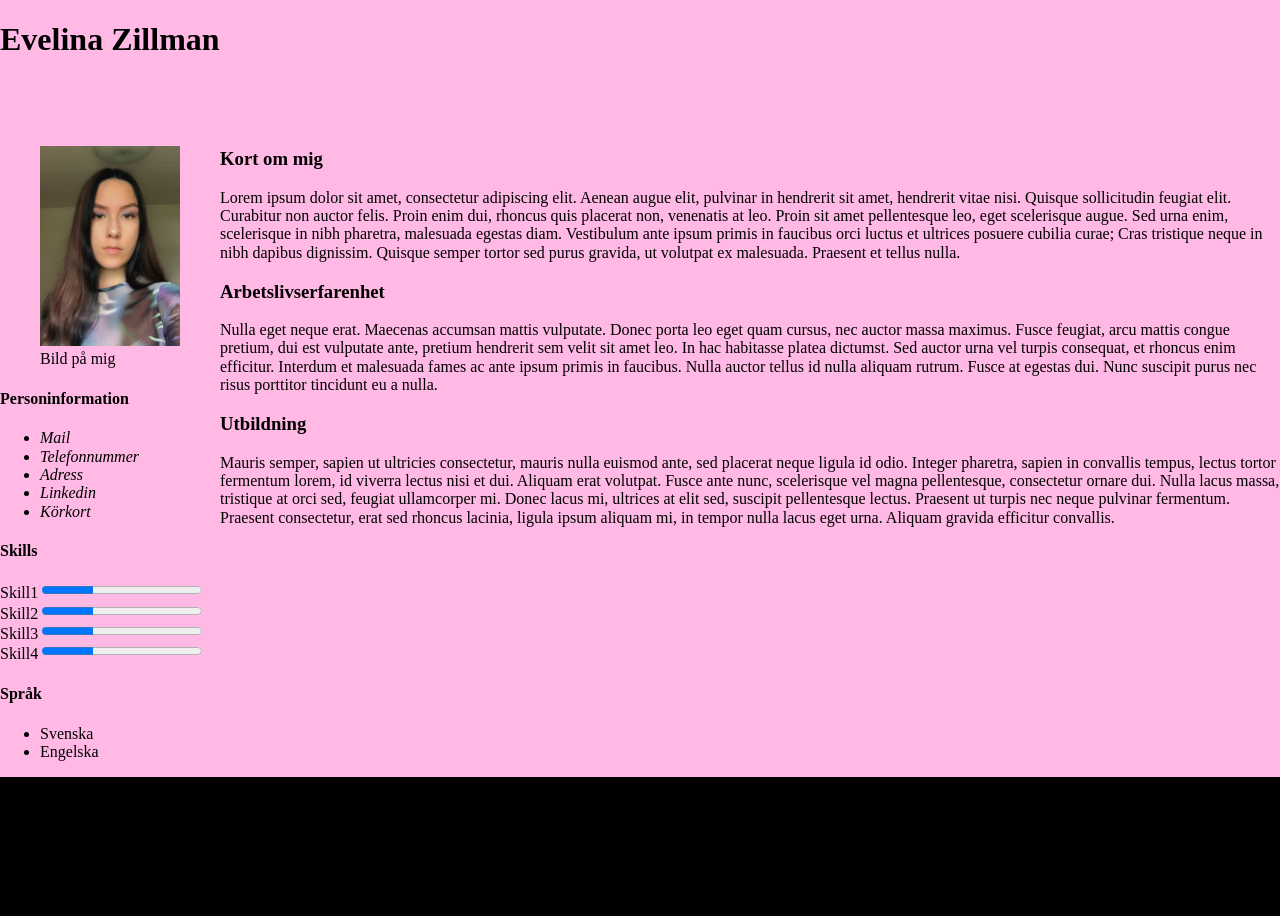
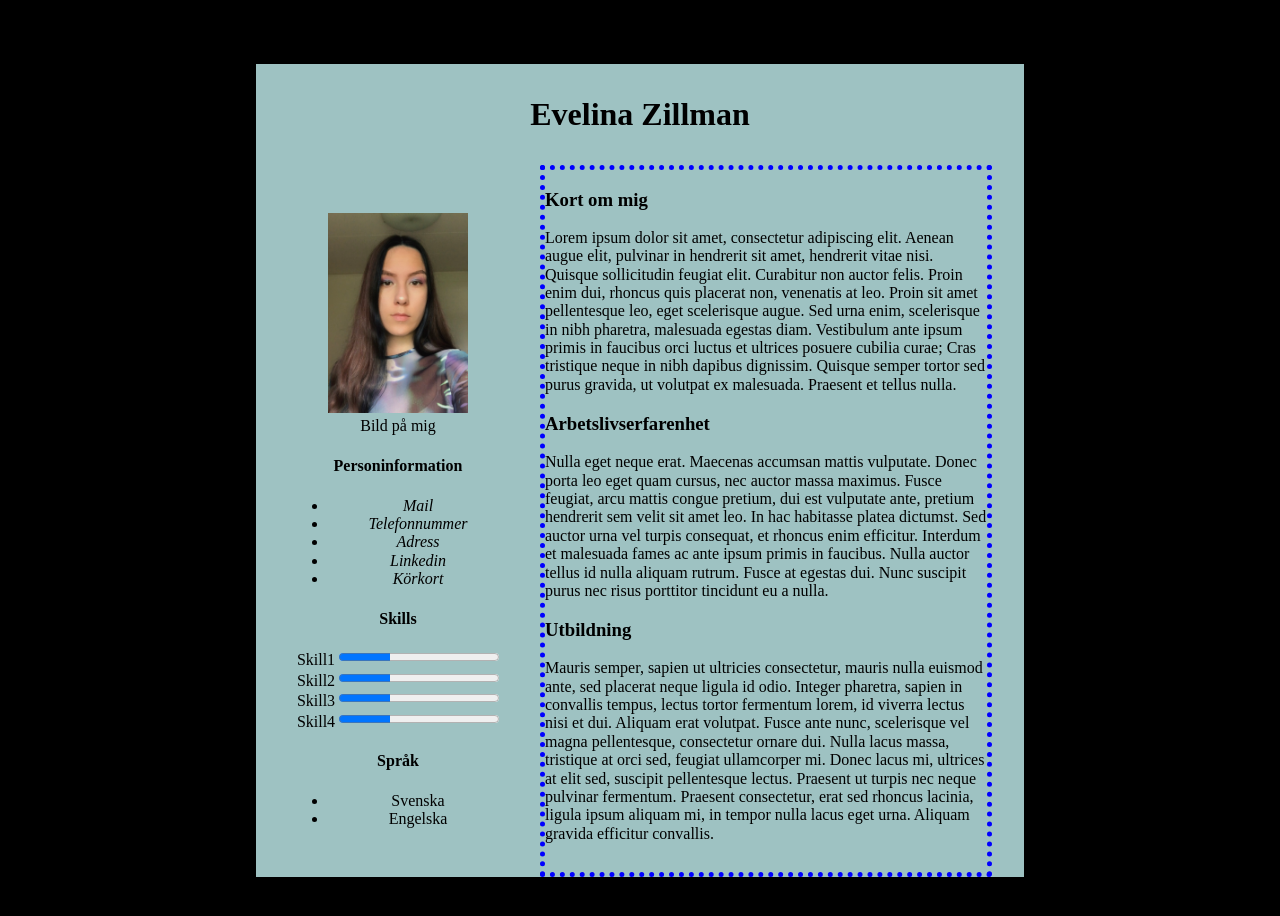
Before and after one commit to EZillman/cv-ezillman, a plain HTML site: page index.html in a window 1280 px wide. Before the commit the page ends 800 px from the top, so only its background shows below. Drawn offline with nearby package versions, Linux system fonts and the light colour scheme; files that its build step writes are made by us from their sources.

Commit message:
Update style.scss

```diff
--- a/css/style.scss
+++ b/css/style.scss
@@ -1,30 +1,28 @@
 
 body{
     background-color: black;
+    display: flex;
+    justify-content: center;
+    align-items: center;
 }
 
 .container{
-    display: grid;
-    grid-template-areas:
-    "a a a"
-    "b c c"
-    "b c c";
-    grid-template-columns: 0.5fr 1fr 2fr;
-    grid-template-rows: 0.2fr 1fr;
     background-color: rgb(187, 248, 255);
-    margin: auto;
+    width: 100vw;
 }
 
-header{
-    grid-area: a;
+section{
+    border: 5px;
+    border-style: dotted;
+    border-color: blue;
+}
+
+h1{
+    text-align: center;
 }
 
 aside{
-    grid-area: b;
-}
-
-section{
-    grid-area: c;
+    text-align: center;
 }
 
 
@@ -32,15 +30,48 @@ section{
 /*surfplatta*/
 @media screen and (min-width: 768px){
     .container{
+        display: grid;
+        grid-template-areas:
+        "a a a"
+        "b c c"
+        "b c c";
+        grid-template-columns: 0.2fr 1fr;
+        grid-template-rows: 0.2fr;
         background-color: rgba(254, 244, 185, 0.737);
+        width: 80vw;
+        margin: 3rem;
+    }
+
+    header{
+        grid-area: a;
+    }
+
+    h1{
+        margin: 2rem;
+    }
+
+    aside{
+        grid-area: b;
+        margin: 2rem;
+    }
+
+    section{
+        grid-area: c;
+        margin-right: 2rem;
     }
 
 }
 
 
-/*laptop*/
+/*laptop/desktop*/
 @media screen and (min-width: 1024px){
     .container{
-        background-color: rgb(255, 185, 228);
+        grid-template-columns: 0.2fr 1fr;
+        grid-template-rows: 0.2fr;
+        background-color: rgb(158, 194, 194);
+        width: 60vw;
+        margin: 4rem;
+
     }
+
 }
```
